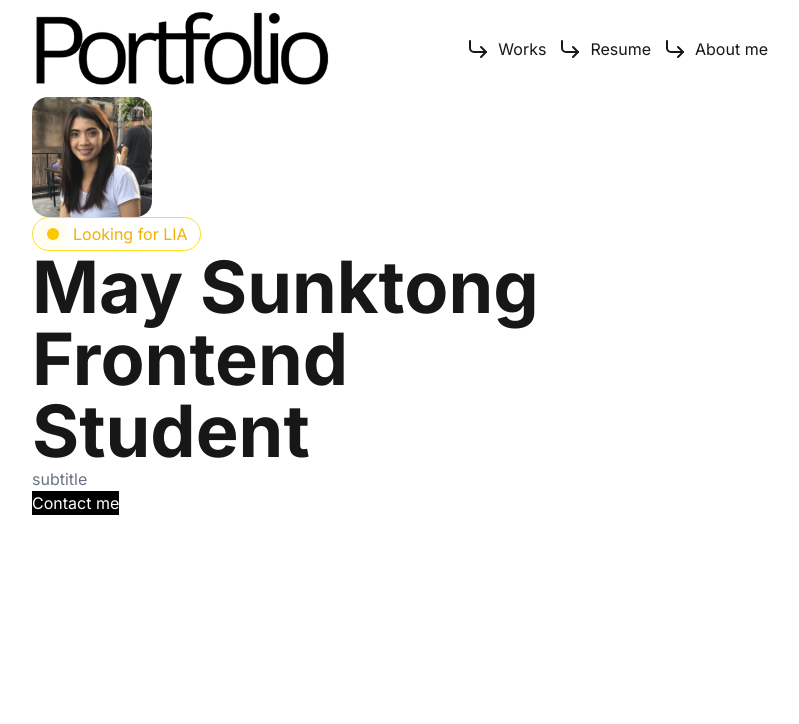
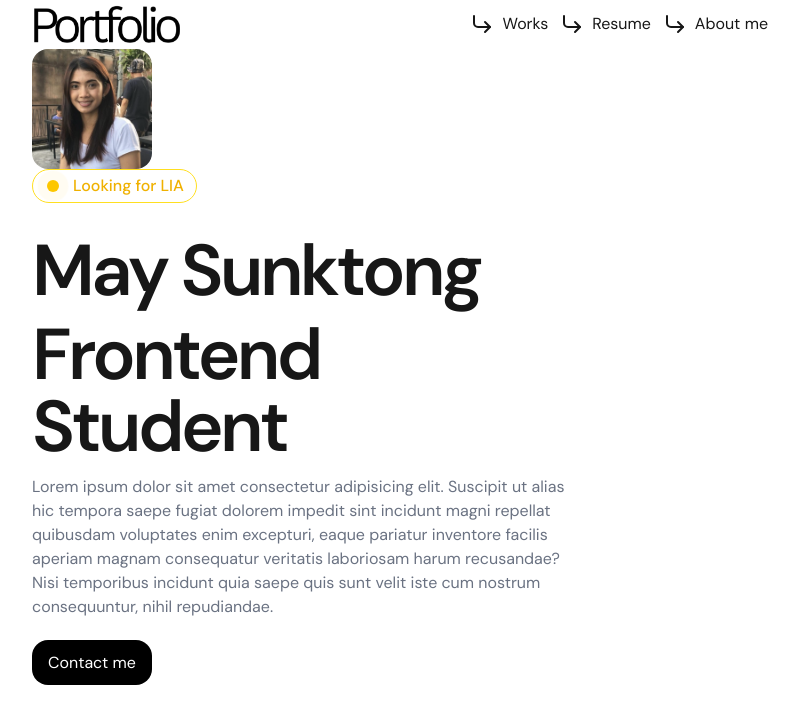
Before and after one commit to maysunktong/portfolio, a Next.js app: page / in a window 1280 px wide. Shown: the top 724 px of the page, without its empty margins (240-1039 px from the left). Built offline with nearby package versions, Linux system fonts and the light colour scheme.

Commit message:
Uploadingvideo

```diff
--- a/app/globals.css
+++ b/app/globals.css
@@ -10,6 +10,7 @@
   --color-foreground: var(--foreground);
   --font-lato: var(--font-lato);
   --font-inter: var(--font-inter);
+  --font-dm: var(--font-dm);
 }
 
 @media (prefers-color-scheme: dark) {
@@ -22,5 +23,5 @@
 body {
   background: var(--background);
   color: var(--foreground);
-  font-family: var(--font-inter);
+  font-family: var(--font-dm);
 }
--- a/app/layout.tsx
+++ b/app/layout.tsx
@@ -1,5 +1,5 @@
 import type { Metadata } from "next";
-import { Lato, Inter } from "next/font/google";
+import { Lato, Inter, DM_Sans } from "next/font/google";
 import "./globals.css";
 import Navigation from "../components/Navigation";
 
@@ -15,6 +15,12 @@ const InterSans = Inter({
   weight: ["400", "700"],
 });
 
+const DMSans = DM_Sans({
+  subsets: ["latin"],
+  variable: "--font-dm",
+  weight: ["400", "500", "600", "700"],
+});
+
 export const metadata: Metadata = {
   title: "May Sunktong",
   description: "Portfolio",
@@ -28,7 +34,7 @@ export default function RootLayout({
   return (
     <html lang="en">
       <body
-        className={`${LatoSans.variable} ${InterSans.variable} antialiased min-h-screen w-full flex justify-center`}
+        className={`${LatoSans.variable} ${InterSans.variable} ${DMSans.variable} antialiased min-h-screen w-full flex justify-center`}
       >
         <div className="w-full md:w-4/5 lg:w-3/5 mx-auto px-4">
           <Navigation />
--- a/app/works/[slug]/page.tsx
+++ b/app/works/[slug]/page.tsx
@@ -1,6 +1,7 @@
 import { notFound } from "next/navigation";
 import { worksData } from "../../../data/works";
 import Image from "next/image";
+import Video from "../../../components/Video";
 
 export async function generateStaticParams() {
   return worksData.map((work) => ({
@@ -45,7 +46,7 @@ export default async function WorkPage({
     <div className="max-w-3xl mx-auto px-6 py-12">
       <h1 className="text-3xl font-bold text-gray-800">{work.name}</h1>
       <p className="mt-4 text-gray-600">{work.description}</p>
-
+      <Video src={work.videoLink} title={work.name} />
       {work.images && work.images.length > 0 && (
         <div className="mt-8 space-y-6">
           {work.images.map((item, index) => (
@@ -56,7 +57,7 @@ export default async function WorkPage({
                 width={1000}
                 height={1000}
                 className="w-full h-auto rounded-lg shadow-lg"
-                priority={index === 0} // Load first image with priority
+                priority={index === 0}
               />
             </div>
           ))}
--- a/components/HeroBanner.tsx
+++ b/components/HeroBanner.tsx
@@ -7,16 +7,25 @@ export default function HeroBanner() {
     <div className="w-3/4">
       <ProfileImage />
       <StatusIndicator status="lia" />
-      <h1 className="text-7xl font-semibold">May Sunktong</h1>
-      <h2 className="text-7xl font-semibold">Frontend Student</h2>
-      <p className="font-thin text-gray-500">
-       subtitle
-      </p>
-      <button type="button" className="bg-black">
-        <Link href="/" className="text-white">
-          Contact me
-        </Link>
-      </button>
+      <div className="space-y-3 py-8">
+        <h1 className="text-7xl font-semibold font-dm tracking-tighter">
+          May Sunktong
+        </h1>
+        <h2 className="text-7xl font-semibold font-dm tracking-tighter">
+          Frontend Student
+        </h2>
+        <p className="font-thin text-gray-500">
+          Lorem ipsum dolor sit amet consectetur adipisicing elit. Suscipit ut
+          alias hic tempora saepe fugiat dolorem impedit sint incidunt magni
+          repellat quibusdam voluptates enim excepturi, eaque pariatur inventore
+          facilis aperiam magnam consequatur veritatis laboriosam harum
+          recusandae? Nisi temporibus incidunt quia saepe quis sunt velit iste
+          cum nostrum consequuntur, nihil repudiandae.
+        </p>
+      </div>
+      <Link href="/" className="text-white bg-black py-3 px-4 rounded-2xl my-4">
+        Contact me
+      </Link>
     </div>
   );
 }
--- a/components/Navigation.tsx
+++ b/components/Navigation.tsx
@@ -6,7 +6,7 @@ export default function Navigation() {
   return (
     <header className="flex justify-between items-center">
       <Link href="/">
-        <Image src="/logo/logo-light.png" alt="logo" width={300} height={300} />
+        <Image src="/logo/logo-light.png" alt="logo" width={150} height={150} />
       </Link>
       <nav>
         <ul className="flex gap-3">
--- /dev/null
+++ b/components/Video.tsx
@@ -0,0 +1,13 @@
+export default function Video({ title, src }: VideoProps) {
+  return (
+    <div className="relative w-full pt-[56%]">
+      <iframe
+        title={title}
+        className="absolute top-0 left-0 w-full h-full"
+        src={`${src}&autoplay=true&muted=true&controls=false&loop=true`}
+        allow="autoplay; fullscreen; encrypted-media; picture-in-picture;"
+        allowFullScreen
+      ></iframe>
+    </div>
+  );
+}
--- a/data/works.ts
+++ b/data/works.ts
@@ -15,8 +15,8 @@ export const worksData = [
       "https://res.cloudinary.com/dpgdy4ayz/image/upload/v1757622616/Palettia-3_zjrrtn.png",
       "https://res.cloudinary.com/dpgdy4ayz/image/upload/v1757622618/Palettia-4_apvi2y.png",
     ],
-    videos: [],
     description: "",
+    videoLink: ""
   },
   {
     id: 2,
@@ -30,8 +30,8 @@ export const worksData = [
       "https://res.cloudinary.com/dpgdy4ayz/image/upload/v1757622559/Zoo-1_vb1ya4.png",
       "https://res.cloudinary.com/dpgdy4ayz/image/upload/v1757622559/Zoo-2_kex17g.png",
     ],
-    videos: [],
     description: "",
+    videoLink: "https://player.cloudinary.com/embed/?cloud_name=dpgdy4ayz&public_id=zoo720_ia2ji1&profile=cld-default"
   },
   {
     id: 3,
@@ -47,8 +47,8 @@ export const worksData = [
       "https://res.cloudinary.com/dpgdy4ayz/image/upload/v1757622590/Game-3_lesnjv.png",
       "https://res.cloudinary.com/dpgdy4ayz/image/upload/v1757622591/Game-4_nph8x6.png",
     ],
-    videos: [],
     description: "",
+    videoLink: "https://player.cloudinary.com/embed/?cloud_name=dpgdy4ayz&public_id=game720_n61of9&profile=cld-default"
   },
 
   {
@@ -64,8 +64,8 @@ export const worksData = [
       "https://res.cloudinary.com/dpgdy4ayz/image/upload/v1757622658/Crispy-2_h7sfc9.png",
       "https://res.cloudinary.com/dpgdy4ayz/image/upload/v1757622659/Crispy-3_yune0q.png",
     ],
-    videos: [],
     description: "",
+    videoLink: "https://player.cloudinary.com/embed/?cloud_name=dpgdy4ayz&public_id=crispykale720_pzudyb&profile=cld-default"
   },
   {
     id: 5,
@@ -79,7 +79,7 @@ export const worksData = [
       "https://res.cloudinary.com/dpgdy4ayz/image/upload/v1757622636/Rework-1_yx94ds.png",
       "https://res.cloudinary.com/dpgdy4ayz/image/upload/v1757622637/Rework-2_ebiyuf.png",
     ],
-    videos: [],
     description: "",
+    videoLink: "https://player.cloudinary.com/embed/?cloud_name=dpgdy4ayz&public_id=rework720_x62vzn&profile=cld-default"
   },
 ];
```
Also changed, not shown: types/globlas.d.ts (+4 -14 lines).
